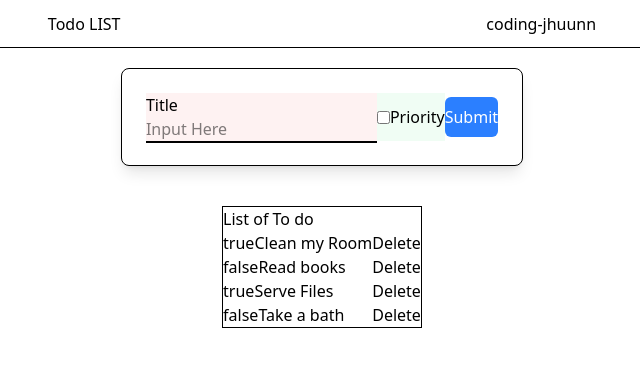
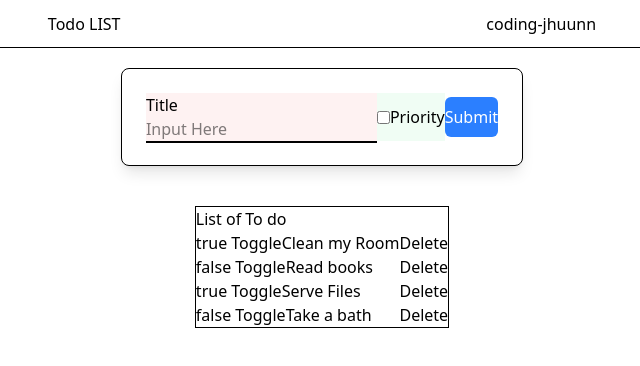
Before and after one commit to coding-jhuunn/test-repo, a Vue app: page / in a window 1280 px wide. Shown: the top 366 px of the page, without its empty margins (318-958 px from the left). Built offline with nearby package versions, Linux system fonts and the light colour scheme.

Commit message:
add toggle

```diff
--- a/src/App.vue
+++ b/src/App.vue
@@ -7,6 +7,7 @@
         class="m-5 border-1"
         :myTodoList="todolist"
         @deleteItemTodo="deleteItemTodo"
+        @toggleItemTodo="toggleItemTodo"
       ></MyTodoList>
     </div>
   </div>
@@ -45,4 +46,11 @@ const updateTodoList = (item) => {
 const deleteItemTodo = (item) => {
   todolist.value = todolist.value.filter((task) => task.id !== item);
 };
+const toggleItemTodo = (item) => {
+  console.log("toggle");
+  const task = todolist.value.find((task) => task.id === item);
+  if (task) {
+    task.priorityTask = !task.priorityTask;
+  }
+};
 </script>
--- a/src/components/MyItemTodo.vue
+++ b/src/components/MyItemTodo.vue
@@ -3,6 +3,7 @@
     <div class="flex">
       <div>
         {{ task.priorityTask }}
+        <button @click="toggleItem(task.id)">Toggle</button>
       </div>
       <div>
         {{ task.title }}
@@ -29,10 +30,13 @@
 import { defineEmits } from "vue";
 
 defineProps(["task"]);
-const emit = defineEmits(["deleteItemTodo"]);
+const emit = defineEmits(["deleteItemTodo", "toggleItemTodo"]);
 
 const deleteItem = (index) => {
   console.log(index);
   emit("deleteItemTodo", index);
 };
+const toggleItem = (index) => {
+  emit("toggleItemTodo", index);
+};
 </script>
--- a/src/components/MyTodoList.vue
+++ b/src/components/MyTodoList.vue
@@ -6,6 +6,7 @@
       :key="item.id"
       :task="item"
       @deleteItemTodo="deleteItemTodo"
+      @toggleItemTodo="toggleItemTodo"
     ></MyItemTodo>
   </div>
 </template>
@@ -13,9 +14,12 @@
 import { defineEmits } from "vue";
 import MyItemTodo from "./MyItemTodo.vue";
 
-const emit = defineEmits(["deleteItemTodo"]);
+const emit = defineEmits(["deleteItemTodo", "toggleItemTodo"]);
 const deleteItemTodo = (index) => {
   emit("deleteItemTodo", index);
+};
+const toggleItemTodo = (index) => {
+  emit("toggleItemTodo", index);
 };
 
 const props = defineProps(["myTodoList"]);
```
